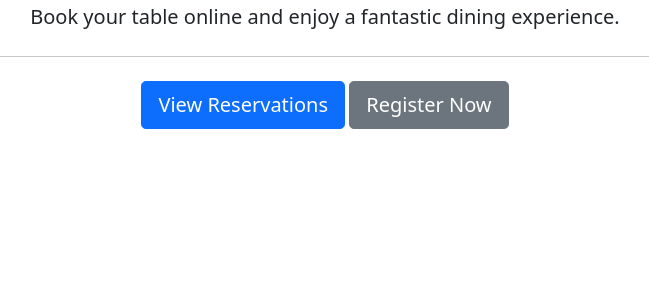
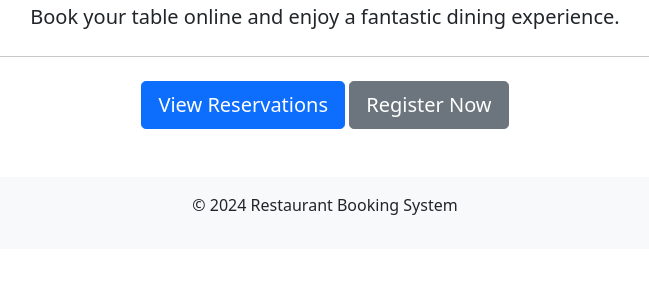
Before and after one commit to Malethrion/Restaurant-booking-system, a Django app: page / in a window 1280 px wide. Shown: the part 244-544 px from the top of the page, without its empty margins (315-964 px from the left). Run offline with Django 4.2, Linux system fonts and the light colour scheme.

Commit message:
updated base.html styling

```diff
--- a/bookings/templates/bookings/base.html
+++ b/bookings/templates/bookings/base.html
@@ -29,6 +29,9 @@
         {% block content %}
         {% endblock %}
     </div>
+    <footer class="text-center mt-5 py-3 bg-light">
+        <p>&copy; 2024 Restaurant Booking System</p>
+    </footer>
     <script src="https://cdn.jsdelivr.net/npm/bootstrap@5.1.3/dist/js/bootstrap.bundle.min.js"></script>
 </body>
 </html>
```
